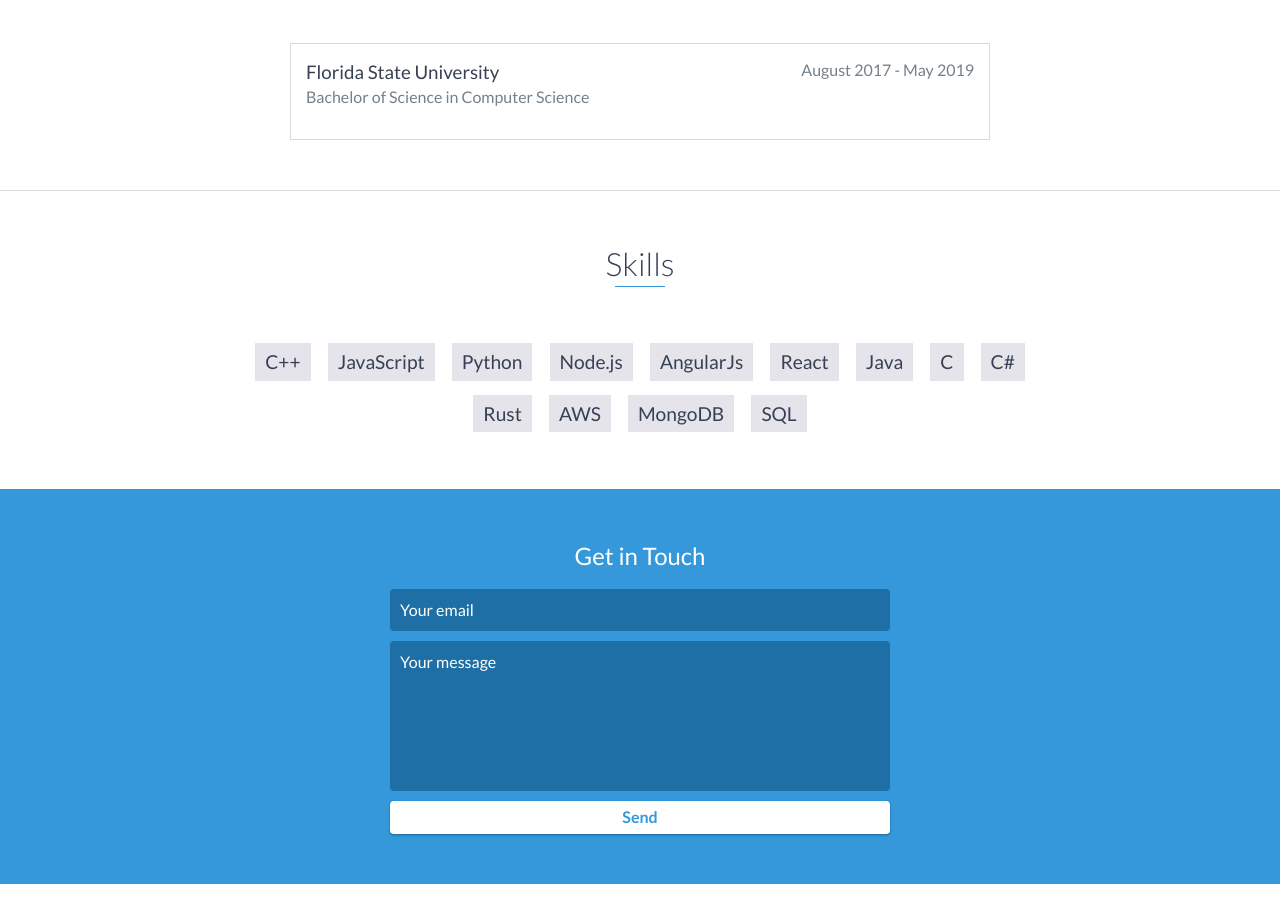
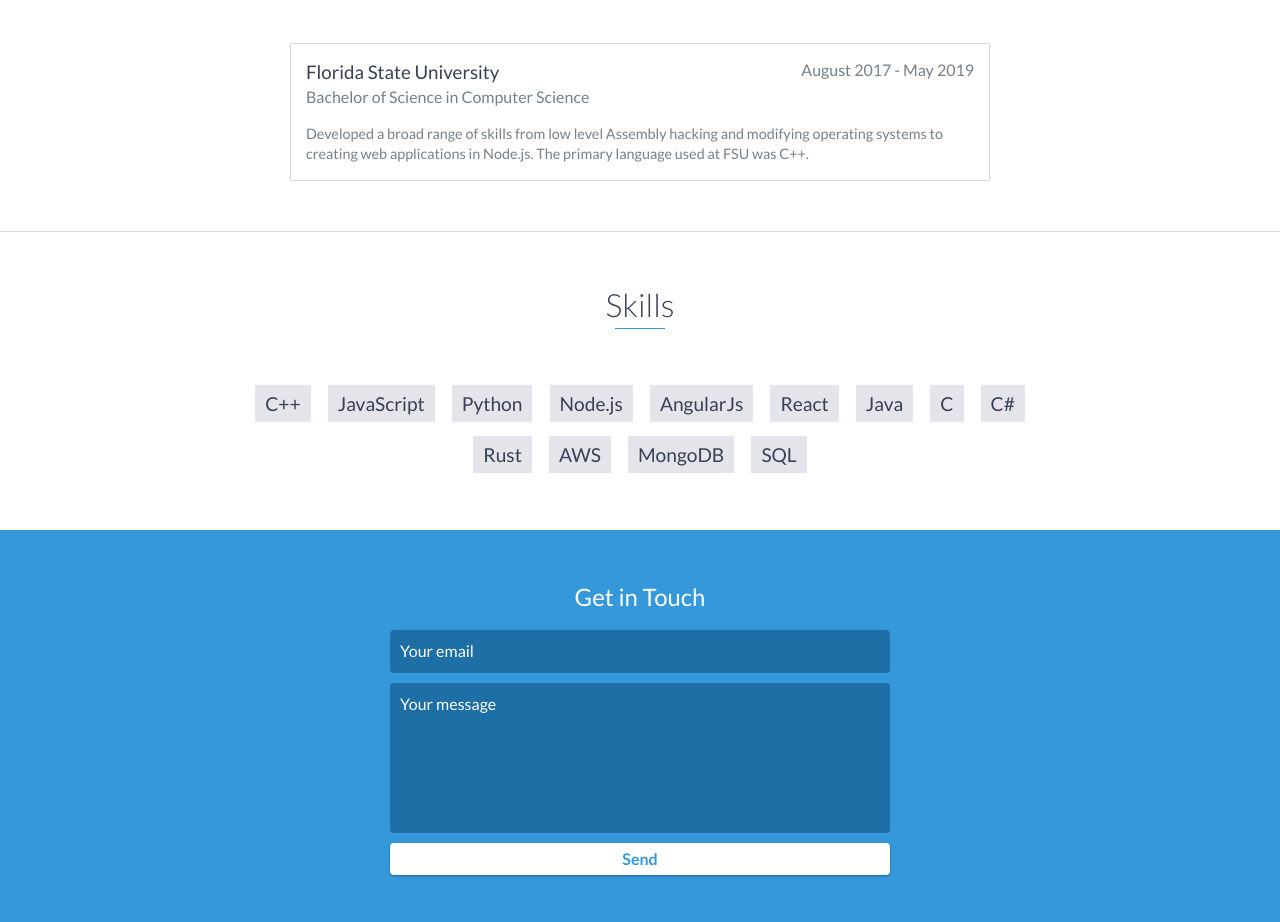
Before and after one commit to ZSteinberger/ZSteinberger.github.io, a website: page index.html in a window 1280 px wide. Shown: the part 1600-2522 px from the top of the page. Drawn offline with nearby package versions, Linux system fonts and the light colour scheme.

Commit message:
education

```diff
--- a/index.html
+++ b/index.html
@@ -103,6 +103,9 @@
             <h3>Florida State University</h3>
             <span class="education-date">August 2017 - May 2019</span>
             <h4>Bachelor of Science in Computer Science</h4>
+            <p>
+              Developed a broad range of skills from low level Assembly hacking and modifying operating systems to creating web applications in Node.js. The primary language used at FSU was C++.
+            </p>
         </div>
         <!-- End .education-block -->
     </div>
```
